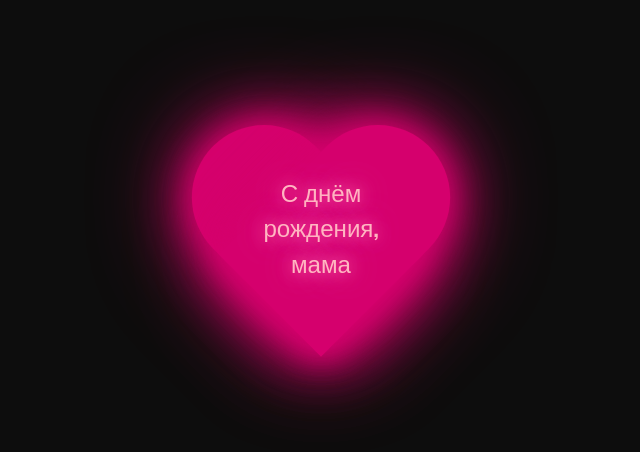
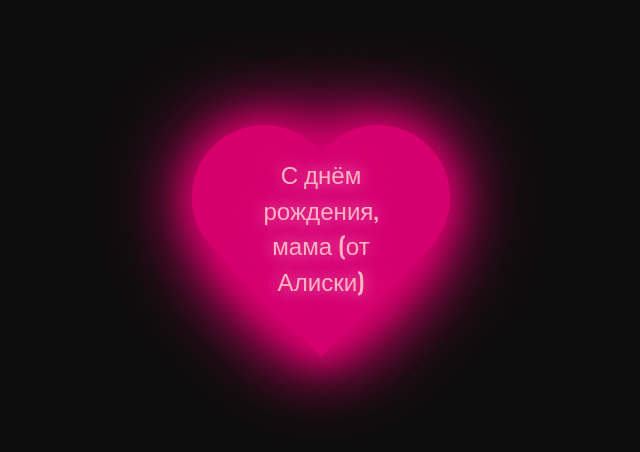
Before and after one commit to iset737/For-Mom-Oksana, a plain HTML site: page index.html in a window 1280 px wide. Shown: the part 140-592 px from the top of the page, without its empty margins (319-959 px from the left). Drawn offline with nearby package versions, Linux system fonts and the light colour scheme.

Commit message:
Update index.html

```diff
--- a/index.html
+++ b/index.html
@@ -78,7 +78,7 @@
 </head>
 <body>
   <div id="heart">
-    <div class="text">С днём рождения,<br>мама</div>
+    <div class="text">С днём рождения,<br>мама (от Алиски)</div>
   </div>
 </body>
 </html>
```
